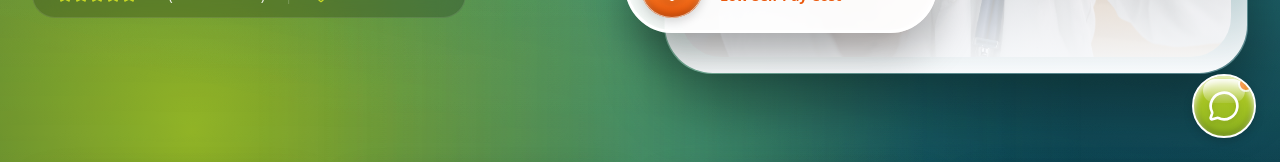
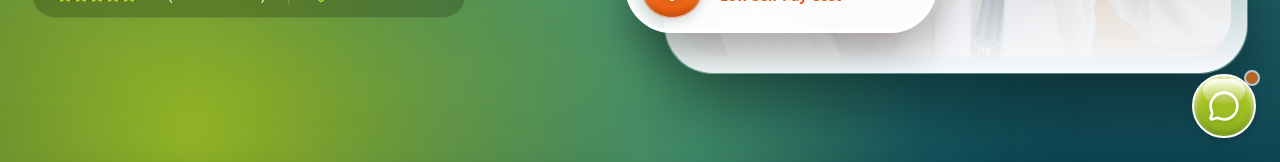
Before and after one commit to itsjluna/careplusdemo, a React (Vite) app: page / in a window 1280 px wide. Shown: the part 638-800 px from the top of the page. Built offline with nearby package versions, Linux system fonts and the light colour scheme.

Commit message:
Fix border-radius clipping issues on Testimonial avatar and Live Chat notification badge

```diff
--- a/src/App.jsx
+++ b/src/App.jsx
@@ -126,18 +126,20 @@ const HighlightFeature = ({ img, title, icon: Icon }) => (
 );
 
 const TestimonialCard = ({ name, text }) => (
-  <div className="glass-panel aero-card-sheen p-8 rounded-3xl relative">
-    <div className="absolute -top-5 -left-5">
+  <div className="relative">
+    <div className="glass-panel aero-card-sheen p-8 rounded-3xl relative h-full">
+      <MessageSquare className="w-10 h-10 text-[#084654]/5 absolute top-6 right-6" />
+      <p className="text-slate-700 italic leading-relaxed mt-2 relative z-10">"{text}"</p>
+      <p className="font-bold text-[#084654] mt-4 relative z-10">- {name}</p>
+    </div>
+    <div className="absolute -top-5 -left-5 z-20">
        <div className="glass-orb bg-gradient-to-b from-slate-200 to-slate-300 w-12 h-12 border-2 border-white shadow-md">
          <User className="text-slate-600 w-6 h-6 z-10 relative" />
        </div>
-       <div className="absolute -bottom-1 -right-1 bg-white rounded-full p-[2px] shadow-sm z-20">
+       <div className="absolute -bottom-1 -right-1 bg-white rounded-full p-[2px] shadow-sm z-30">
          <CheckCircle className="text-[#8cb320] w-4 h-4" />
        </div>
     </div>
-    <MessageSquare className="w-10 h-10 text-[#084654]/5 absolute top-6 right-6" />
-    <p className="text-slate-700 italic leading-relaxed mt-2 relative z-10">"{text}"</p>
-    <p className="font-bold text-[#084654] mt-4 relative z-10">- {name}</p>
   </div>
 );
 
@@ -615,13 +617,15 @@ export default function App() {
     </div>
 
       {/* NEW: Floating Live Chat Widget */}
-      <button
+      <div
         style={{ position: 'fixed', zIndex: 9999 }}
-        className="bottom-28 md:bottom-6 right-4 md:right-6 glass-orb bg-gradient-to-b from-[#b8cf25] to-[#8cb320] w-14 h-14 md:w-16 md:h-16 shadow-[0_10px_30px_rgba(130,163,20,0.5)] border-2 border-white flex items-center justify-center cursor-pointer hover:scale-110 active:scale-95 transition-transform duration-300"
+        className="bottom-28 md:bottom-6 right-4 md:right-6"
       >
-        <MessageCircle className="w-7 h-7 md:w-8 md:h-8 text-white relative z-10 drop-shadow-md" />
-        <span className="absolute top-0 right-0 w-3.5 h-3.5 md:w-4 md:h-4 bg-[#f97316] border-2 border-white rounded-full animate-pulse shadow-sm z-20"></span>
-      </button>
+        <button className="glass-orb bg-gradient-to-b from-[#b8cf25] to-[#8cb320] w-14 h-14 md:w-16 md:h-16 shadow-[0_10px_30px_rgba(130,163,20,0.5)] border-2 border-white flex items-center justify-center cursor-pointer hover:scale-110 active:scale-95 transition-transform duration-300">
+          <MessageCircle className="w-7 h-7 md:w-8 md:h-8 text-white relative z-10 drop-shadow-md" />
+        </button>
+        <span className="absolute -top-1 -right-1 w-4 h-4 md:w-4 md:h-4 bg-[#f97316] border-2 border-white rounded-full animate-pulse shadow-sm z-20"></span>
+      </div>
     </>
   );
 }
```
